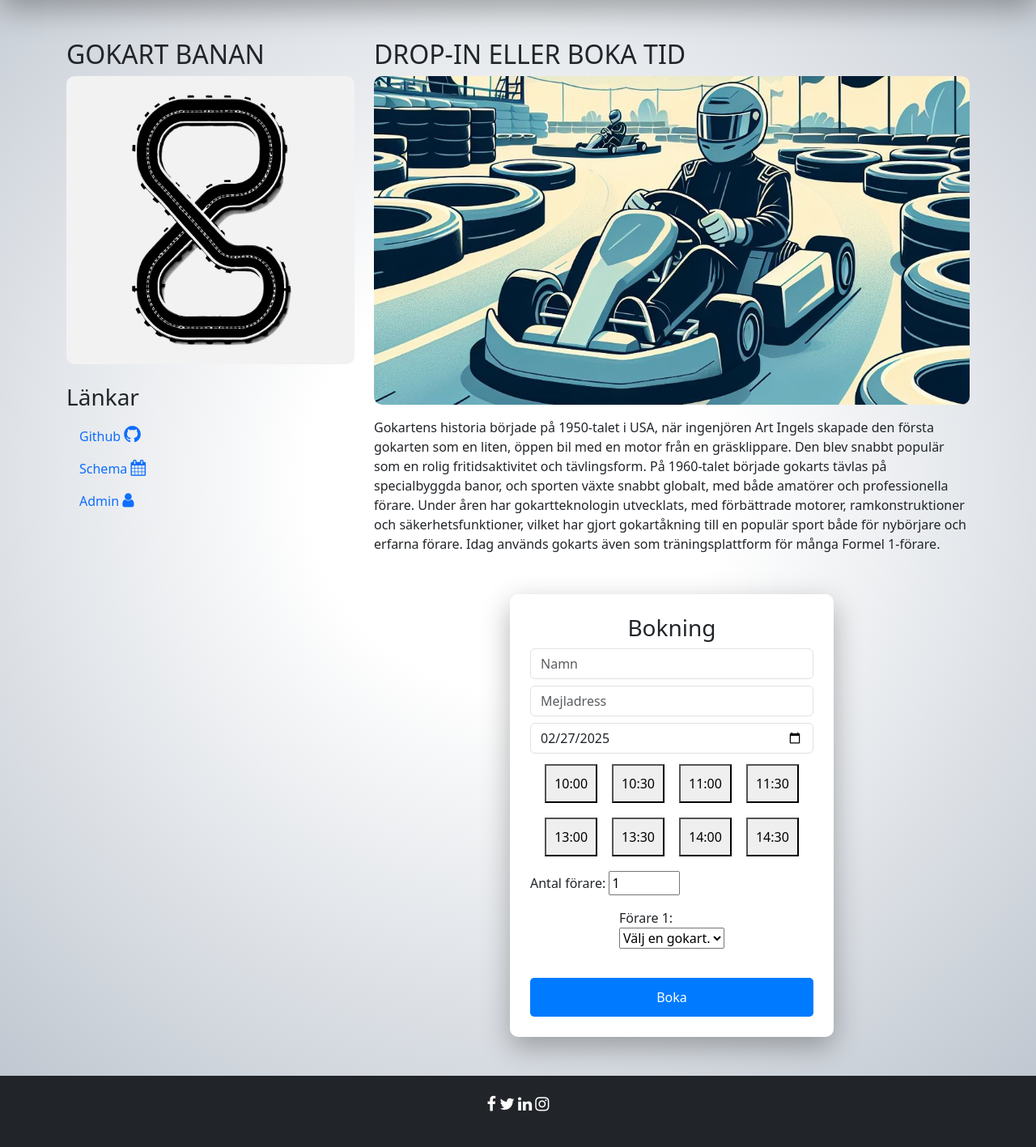
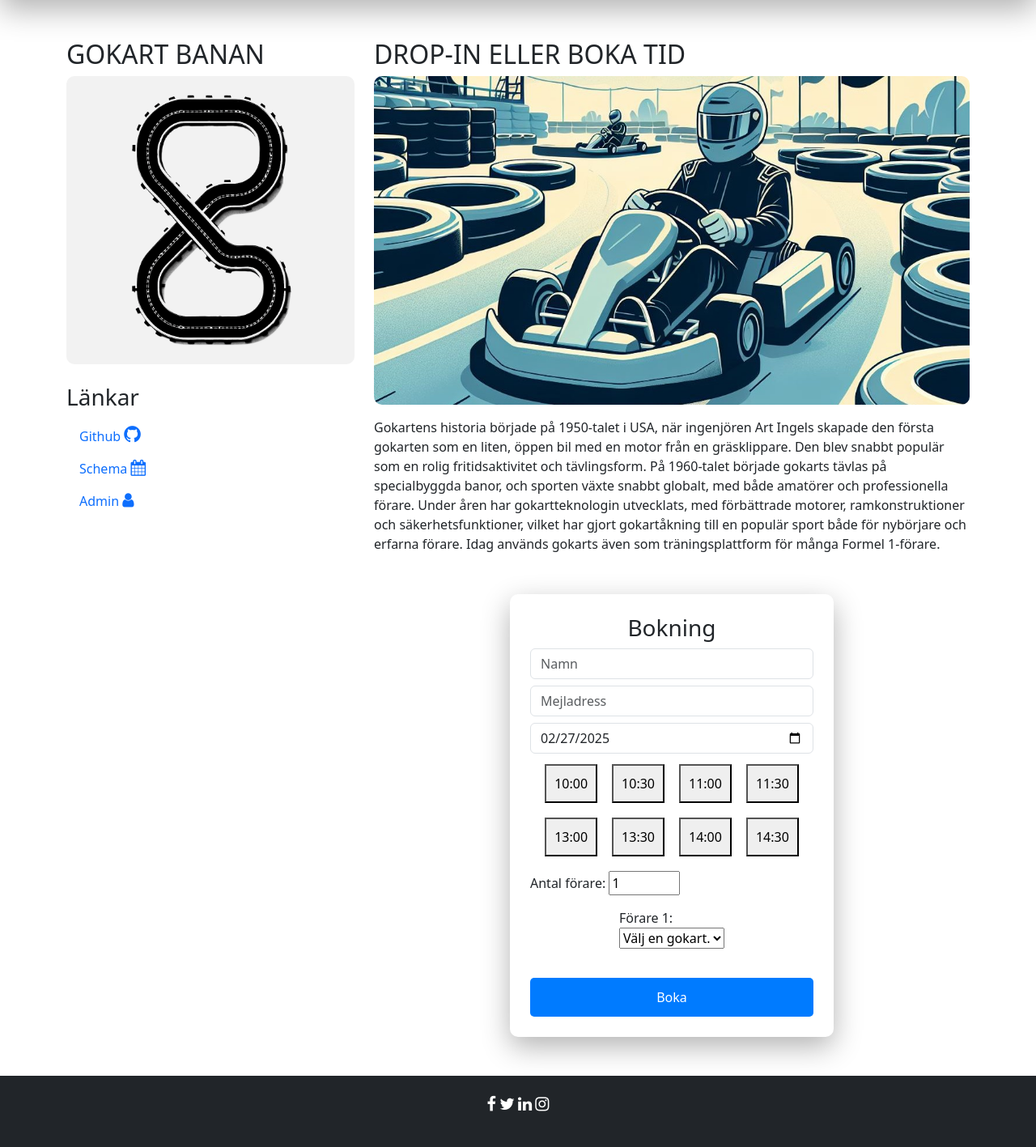
Before and after one commit to EliasDDev/gokart, a Django app: page / in a window 1280 px wide. Shown: the part 232-1649 px from the top of the page at 81% size. Run offline with Django 5.2, Linux system fonts and the light colour scheme; data that the repository does not hold is empty.

Commit message:
Update style.css

```diff
--- a/gokart/app/static/css/style.css
+++ b/gokart/app/static/css/style.css
@@ -1,12 +1,3 @@
-body {
-    /* Länk till gradient generator: https://cssgradient.io */
-    background: rgb(255,255,255);
-    background: -moz-radial-gradient(circle, rgba(255,255,255,1) 25%, rgba(186,194,204,1) 100%);
-    background: -webkit-radial-gradient(circle, rgba(255,255,255,1) 25%, rgba(186,194,204,1) 100%);
-    background: radial-gradient(circle, rgba(255,255,255,1) 25%, rgba(186,194,204,1) 100%);
-    filter: progid:DXImageTransform.Microsoft.gradient(startColorstr="#ffffff",endColorstr="#bac2cc",GradientType=1);
-}
-
 .time-btn {
     margin: 5px;
     padding: 10px;
```
